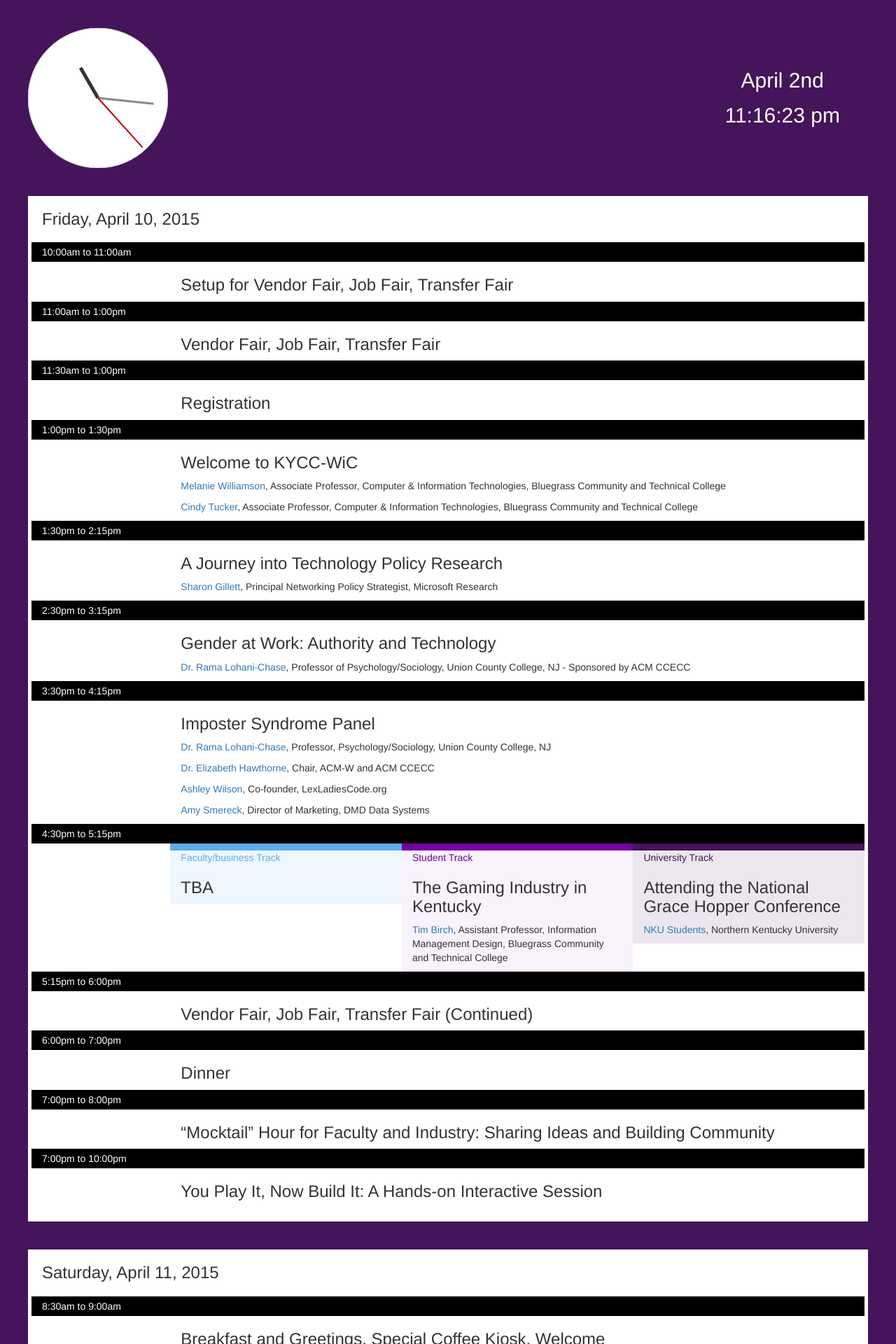
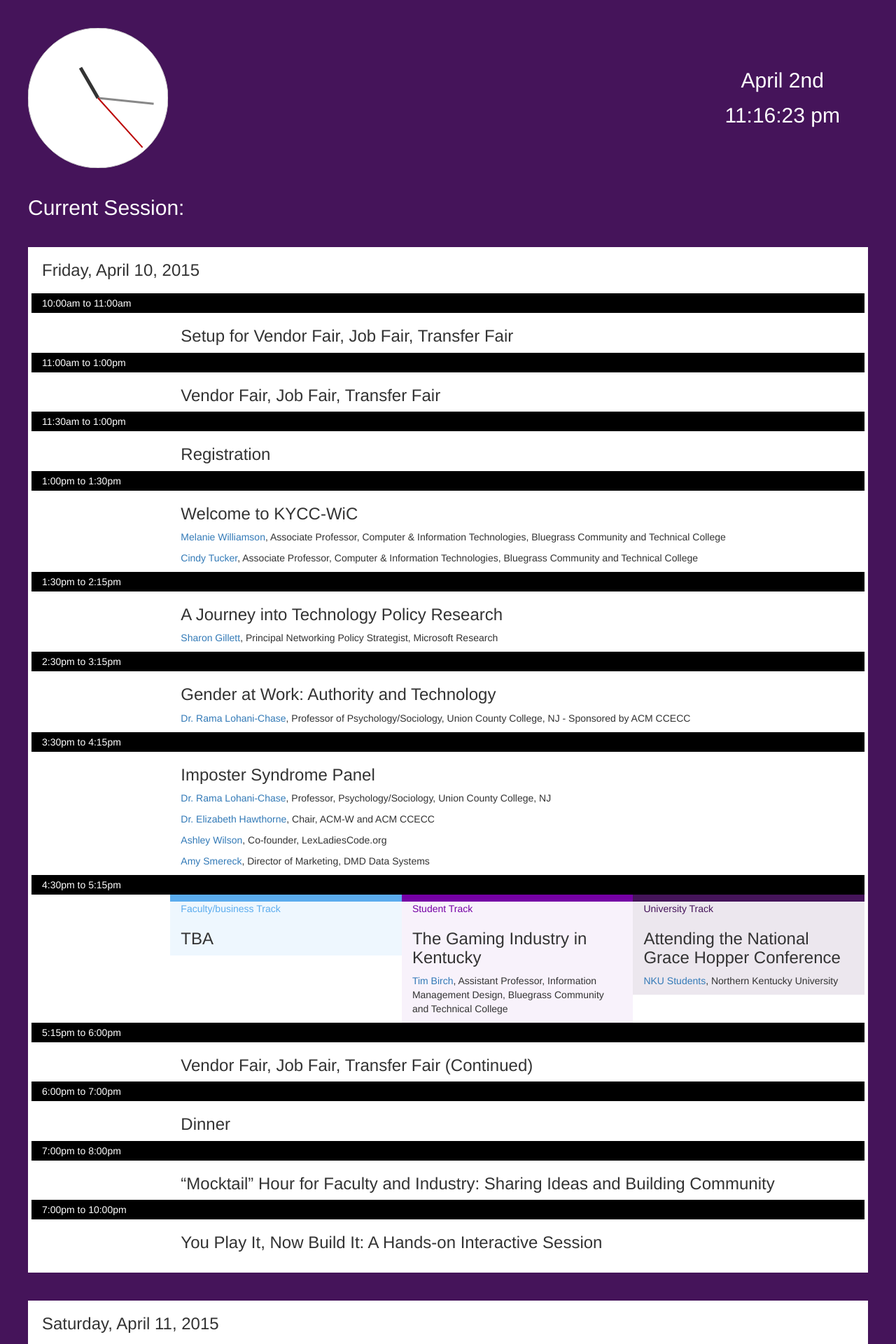
Before and after one commit to LexLadiesCode/KYCC-WIC, a Jekyll site: the page built from kiosk.html, in a window 1280 px wide. Shown: the top 1920 px of the page at 70% size. Built offline with Jekyll 4.4.1, drawn with Linux system fonts in a browser that asks for light colours.

Commit message:
Show time of current session

```diff
--- a/css/kiosk.scss
+++ b/css/kiosk.scss
@@ -82,5 +82,14 @@ $clock-height: 200px;
 }
 
 #current-session {
+  margin-bottom: $line-height-computed * 2;
 
+  .session {
+    display: none;
+  }
+
+  #current-session-header {
+    color: #fff;
+    text-align: left;
+  }
 }
--- a/css/main.scss
+++ b/css/main.scss
@@ -158,7 +158,7 @@ $charcoal: #01080F;
     hr {
       margin-bottom: 0px;
     }
-    #time {
+    .time {
       background-color: #000;
       p {
         color: #fff;
--- a/js/kiosk.js
+++ b/js/kiosk.js
@@ -17,9 +17,53 @@
     $('#current-time').text(moment().format('h:mm:ss a'));
   }
 
+  function getStartTimes(sessions) {
+    var startTimes = [];
+    for (var i=0; i<sessions.length; i++) {
+      startTimes.push($(sessions[i]).attr('data-time-start'));
+    }
+    return startTimes;
+  }
+
+  function getEndTimes(sessions) {
+    var endTimes = [];
+    for (var i=0; i<sessions.length; i++) {
+      endTimes.push($(sessions[i]).attr('data-time-end'));
+    }
+    return endTimes;
+  }
+
+  function updateCurrentSession(startTimes, endTimes) {
+    $('#current-session .session').hide();
+    var curTime = new Date();
+    var sessionStartTime = false, sessionEndTime = false;
+    for (var i=0; i<startTimes.length; i++) {
+      var startTime = moment(startTimes[i], 'h:mma').toDate();
+      var endTime = moment(endTimes[i], 'h:mma').toDate();
+      if (startTime <= curTime && curTime < endTime) {
+        sessionStartTime = startTimes[i];
+        sessionEndTime = endTimes[i];
+      }
+    }
+    if (sessionStartTime && sessionEndTime) {
+      var startSelector = '[data-time-start="' + sessionStartTime + '"]';
+      var endSelector = '[data-time-end="' + sessionEndTime + '"]';
+      var session = $('#current-session .session' + startSelector + endSelector);
+      session.show();
+    }
+  }
+
   $(function() {
     updateClock();
     $('#clock').show();
     setInterval(updateClock, 1000);
+
+    var sessions = $('#current-session .session');
+    var startTimes = getStartTimes(sessions);
+    var endTimes = getEndTimes(sessions);
+    console.log(startTimes, endTimes);
+    // setInterval(function() {
+      updateCurrentSession(startTimes, endTimes);
+    // }, 1000);
   });
 })(jQuery);
--- a/kiosk.html
+++ b/kiosk.html
@@ -17,9 +17,22 @@ permalink: /kiosk/
     <span id="current-time"></span>
   </h2>
 </div>
-<div id="current-session">
-</div>
 <div id="agenda">
+  <div id="current-session">
+    <h2 id="current-session-header">Current Session:</h2>
+    {% for agenda_hash in site.data.agenda %}
+      {% assign agenda = agenda_hash[1] %}
+      {% for times in agenda.times %}
+        <div class="session" data-time-start="{{ times.start }}" data-time-end="{{ times.end }}">
+          <div class="row">
+            <div class="time col-md-2">
+              <p>{{ times.start }} to {{ times.end }}</p>
+            </div>
+          </div>
+        </div>
+      {% endfor %}
+    {% endfor %}
+  </div>
   {% for agenda_hash in site.data.agenda %}
     {% assign agenda = agenda_hash[1] %}
     <div class="agenda-day">
@@ -31,7 +44,7 @@ permalink: /kiosk/
 
       {% for times in agenda.times %}
         <div class="row">
-          <div id="time" class="col-md-2">
+          <div class="time col-md-2">
             <p>{{ times.start }} to {{ times.end }}</p>
           </div>
           <div class="col-md-10">
```
